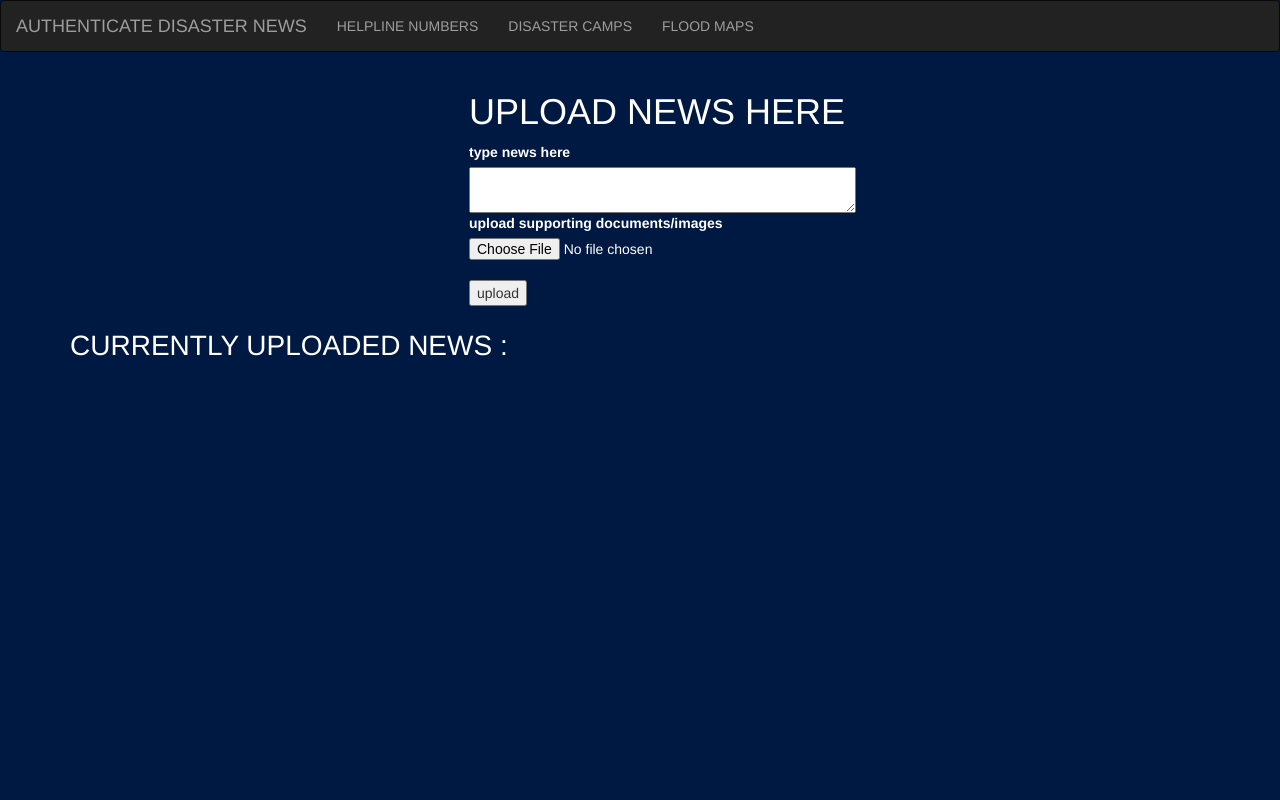
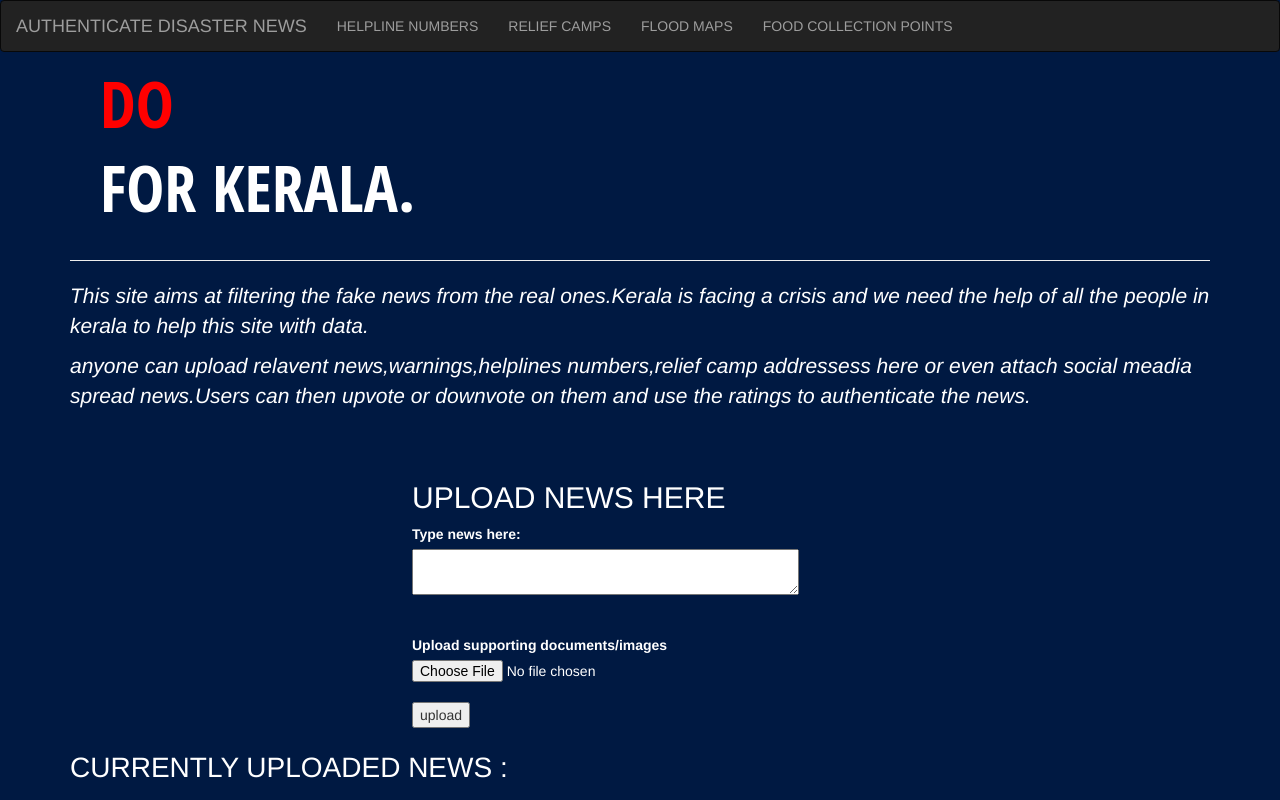
Before and after one commit to kurian-thomas/save-kerala, a Django app: page /home/ in a window 1280 px wide. Run offline with Django 3.2, Linux system fonts and the light colour scheme; some libraries are stand-ins or nearby versions.

Commit message:
front end

```diff
--- a/savekerala/mainapp/static/style.css
+++ b/savekerala/mainapp/static/style.css
@@ -1,3 +1,28 @@
+.topic{
+
+	color:white;
+	font-family: 'Open Sans Condensed', sans-serif;
+	font-size: 64px;
+	font-weight: 700;
+	line-height: 64px;
+	margin: 0 0 0;
+	padding: 20px 30px;
+	/*text-align: center; */
+	text-transform: uppercase;
+}
+
+.d{
+
+	color:red;
+	font-family: 'Open Sans Condensed', sans-serif;
+	font-size: 64px; font-weight: 700;
+	line-height: 64px; margin: 0 0 0;
+	padding: 20px 30px;
+	text-align: center;
+	text-transform: uppercase;
+}
+
+
 h1{
 	font-size: 200%;
 	color: white;
@@ -8,7 +33,7 @@
 }
 
 .h{
-	margin-left: 35%;
+	margin-left: 30%;
 }
 .helplinenumberstable{
 	width:100%;
--- a/savekerala/mainapp/templates/mainapp/base.html
+++ b/savekerala/mainapp/templates/mainapp/base.html
@@ -1,7 +1,7 @@
 {% load staticfiles %}
 <html>
 <head>
-	<title> real news </title>
+	<title> DO FOR KERALA:authenticate news </title>
 	<meta charset="utf-8">
   	<meta name="viewport" content="width=device-width, initial-scale=1">
 	<link rel="stylesheet" type="text/css" href="{% static 'style.css' %}">
@@ -25,8 +25,9 @@
 			<div class="collapse navbar-collapse" id="myNavbar">
 				<ul class="nav navbar-nav">
 					<li class="homefont {% block helplinenumbers %}{% endblock %}" ><a href="{% url 'mainapp:helplinenumbers' %}">HELPLINE NUMBERS</a></li>
-					<li class="homefont {% block disastercamps %}{% endblock %}" ><a href="{% url 'mainapp:disastercamps' %}">DISASTER CAMPS</a></li>
+					<li class="homefont {% block disastercamps %}{% endblock %}" ><a href="{% url 'mainapp:disastercamps' %}">RELIEF CAMPS</a></li>
 					<li class="homefont {% block floodmaps %}{% endblock %}"><a href="{% url 'mainapp:floodmaps' %}">FLOOD MAPS</a></li>
+					<li><a href="#">FOOD COLLECTION POINTS</a></li>
 				</ul>
 				<ul class="nav navbar-nav navbar-right">
 					<!-- <li><a href="#"><span class="glyphicon glyphicon-user"></span> Sign Up</a></li>
@@ -35,7 +36,13 @@
 			</div>
 		</div>
 	</nav>
-
+	<div class="container">
+		<div >
+		<h1 class="d" style="display: inline;">DO</h1>
+		<h1 class="topic">FOR KERALA.</h1>
+		</div>
+		<hr>
+	</div>
 	<div class="container">
 		{% block body %}
 		{% endblock %}
--- a/savekerala/mainapp/templates/mainapp/disaster.html
+++ b/savekerala/mainapp/templates/mainapp/disaster.html
@@ -2,13 +2,13 @@
 {% load staticfiles %}
 {% block disastercamps %}active{% endblock %}
 {% block body %}
-	<h1 class="cl">UPLOAD DISASTER CAMP ADDRESS HERE </h1>
+	<h2 class="cl" style="font-style: italic;">UPLOAD RELIEF CAMP ADDRESS HERE </h1>
 	<br>
-	<label class="cl">ADRESS:
+	<label class="cl">ADDRESS:
 	</label>
 	<br>
 	<textarea row="50" cols="45"></textarea>
-	<button style="color: black;">add</button>
+	<button style="color: black;">Add</button>
 	<br>
 	<br>
 	<p style="font-size: 200%; " class="cl">UPLOADED ADDRESS:</p>
--- a/savekerala/mainapp/templates/mainapp/index.html
+++ b/savekerala/mainapp/templates/mainapp/index.html
@@ -2,16 +2,36 @@
 {% extends 'mainapp/base.html' %}
 {% block home %}active{%  endblock %}
 {% block body %}
+	<!-- <div >
+		<h1 class="d" style="display: inline;">DO</h1>
+		<h1 class="topic">FOR KERALA.</h1>
+
+	</div> -->
+	<!-- <hr> -->
+	<p class="cl" style="font-size: 150%;font-style: italic;">
+		This site aims at filtering the fake news from the real ones.Kerala
+		is facing a crisis and we need the help of all the people in kerala to help
+		this site with data.
+	</p>
+	<p class="cl" style="font-size: 150%;font-style: italic;">
+		anyone can upload relavent news,warnings,helplines numbers,relief camp addressess here or even attach social meadia spread news.Users can then upvote or downvote on them and use the ratings to authenticate the news.
+
+
+	</p>
+	<br>
+	<br>
 	<div class="h">
-		<h1 class="cl">UPLOAD NEWS HERE</h1>
+		<h2 class="cl">UPLOAD NEWS HERE</h1>
 	</div>
 
 	<div class="h">
-		<label for="user" class="cl">type news here</label>
+		<label for="user" class="cl">Type news here:</label>
 		<br>
 		<textarea row="50" cols="45"></textarea>
 		<br>
-		<label for="doc" class="cl"> upload supporting documents/images </label>
+		<br>
+		<br>
+		<label for="doc" class="cl"> Upload supporting documents/images </label>
 		<input type="file" name="docs" id="doc" accept="image/*" style="color: white;">
 		<br>
 		<button>upload</button>
```
Also changed, not shown: savekerala/mainapp/templates/mainapp/no.html (+6 -3 lines).
